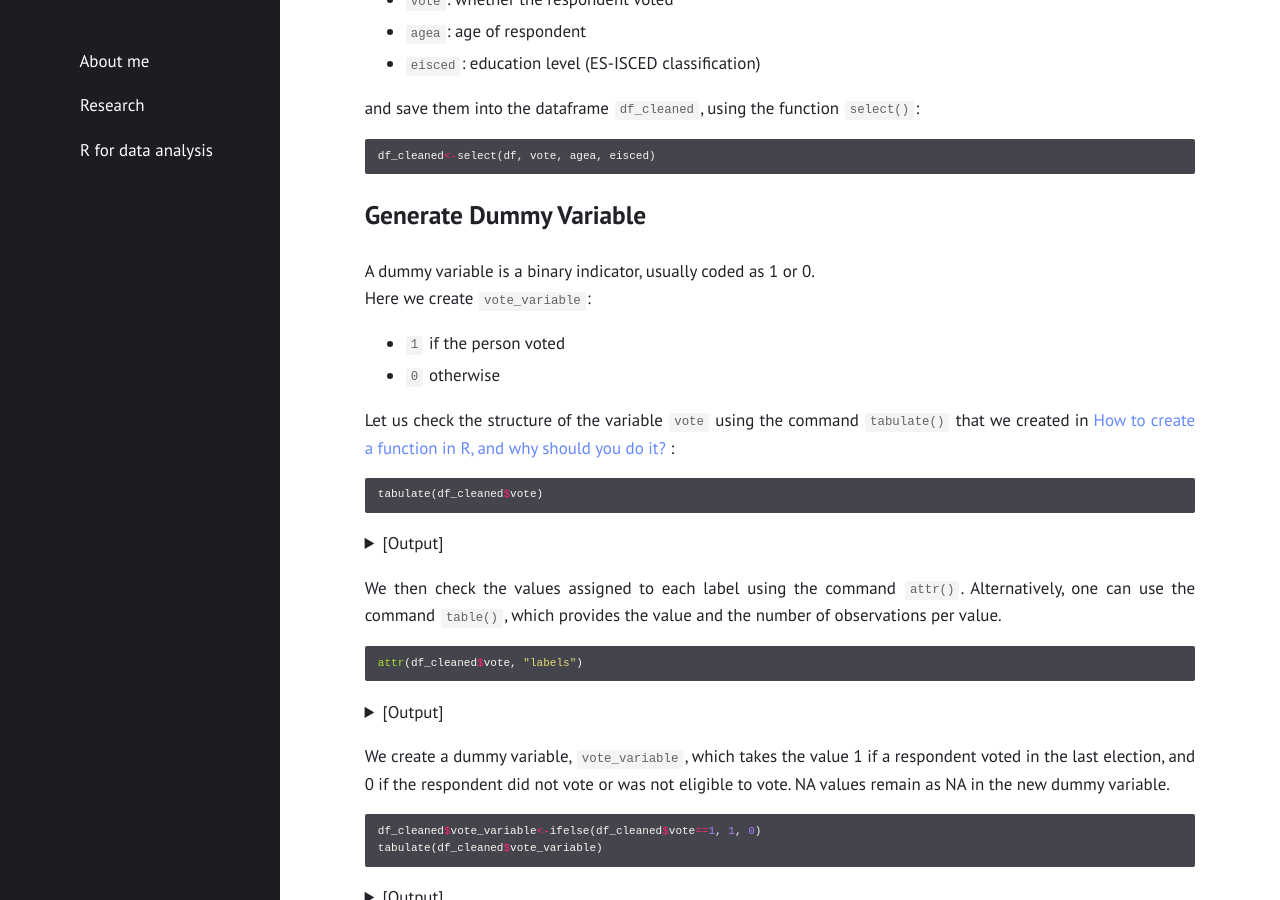
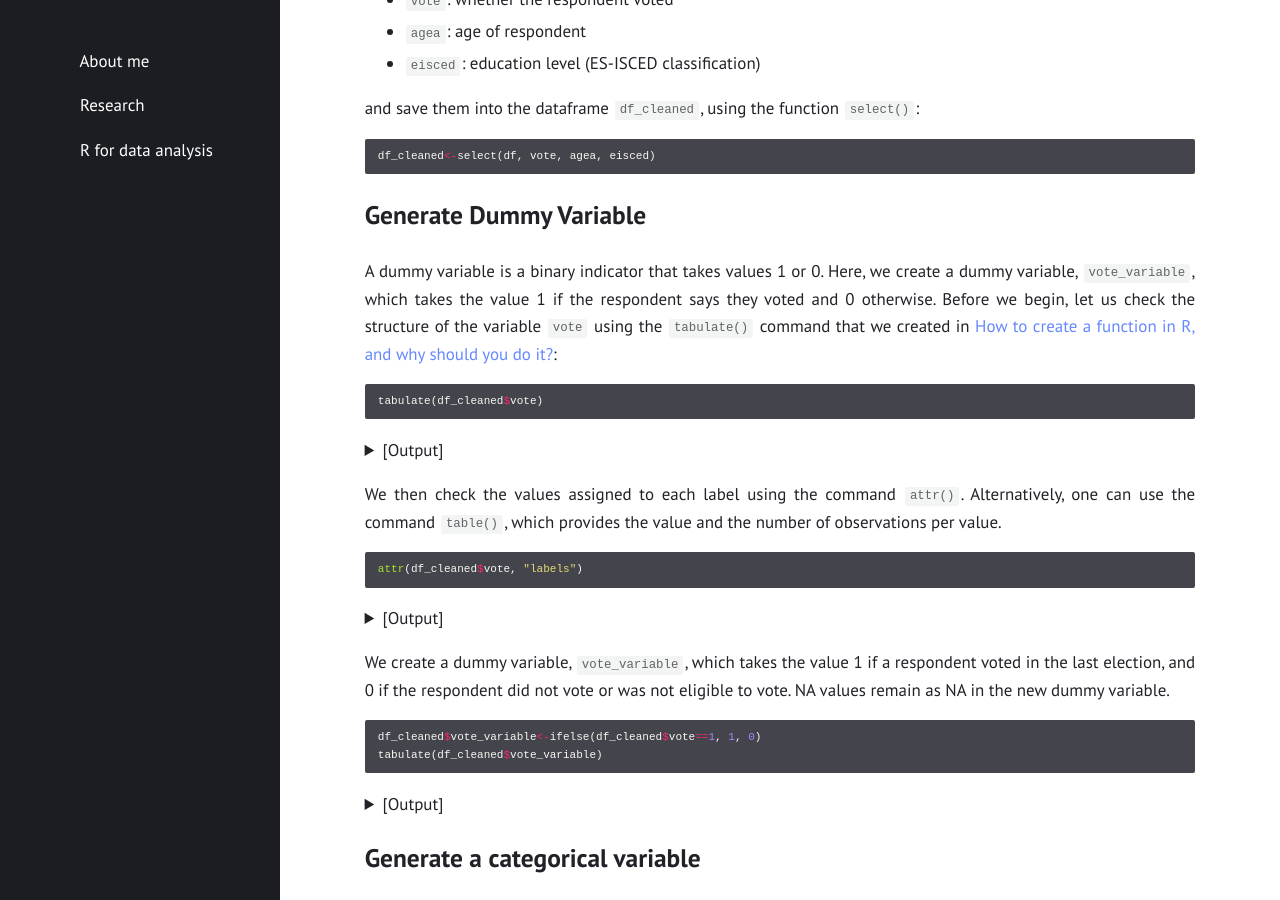
Before and after one commit to gubellom/gubellom.github.io, a Jekyll site: the page built from R files/Manipulation.md, in a window 1280 px wide and 900 px high, scrolled down 735 px. Built offline with Jekyll 4.4.1, drawn with Linux system fonts in a browser that asks for light colours.

Commit message:
Update Manipulation.md
Signed-off-by: Michele Gubello <62111923+gubellom@users.noreply.github.com>

````diff
--- a/R files/Manipulation.md
+++ b/R files/Manipulation.md
@@ -35,13 +35,8 @@
 
 
 ## Generate Dummy Variable
-A dummy variable is a binary indicator, usually coded as 1 or 0.
-Here we create `vote_variable`:
+A dummy variable is a binary indicator that takes values 1 or 0. Here, we create a dummy variable, `vote_variable`, which takes the value 1 if the respondent says they voted and 0 otherwise. Before we begin, let us check the structure of the variable `vote` using the `tabulate()` command that we created in [How to create a function in R, and why should you do it?](https://gubellom.github.io/functions/):
 
-- `1` if the person voted
-- `0` otherwise
-
-Let us check the structure of the variable `vote` using the command `tabulate()` that we created in [How to create a function in R, and why should you do it? ](https://gubellom.github.io/functions/):
 
 ```r
 tabulate(df_cleaned$vote)
````
